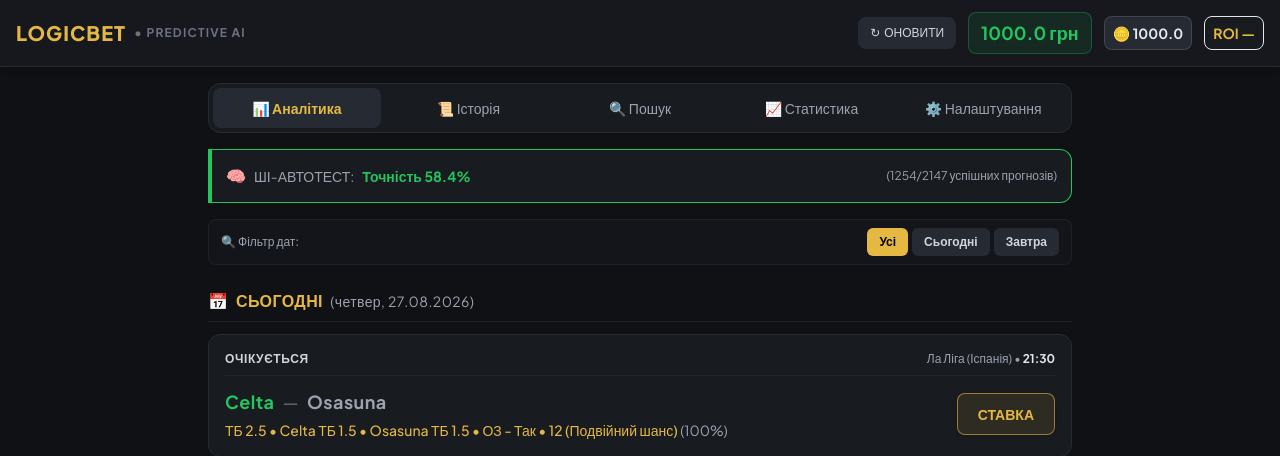
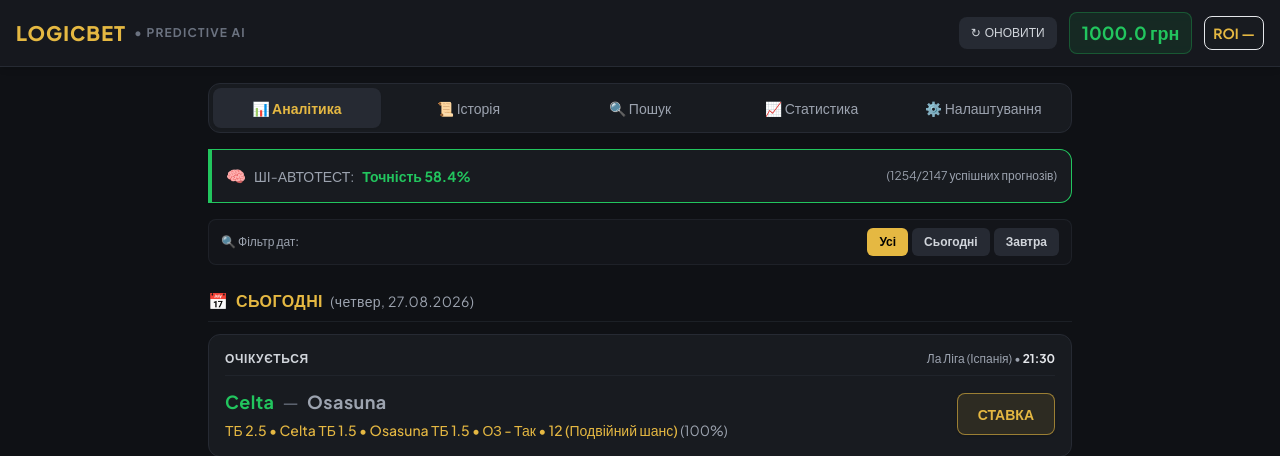
Before and after one commit to Jorge-Ardid/LogicBet, a Flask app: page / in a window 1280 px wide. Shown: the top 456 px of the page. Run offline with Flask 3, Linux system fonts and the light colour scheme; data comes from the database, SQL or seed files in the repository; data that the repository does not hold is empty; some libraries are stand-ins or nearby versions.

Commit message:
fix: remove duplicate free-capital badge in header

```diff
--- a/webapp/templates/index.html
+++ b/webapp/templates/index.html
@@ -42,9 +42,7 @@
       <div id="bankroll-badge" title="Загальний баланс (включно із замороженими під активними ставками)" class="bg-greenAccent/10 border border-greenAccent/30 text-greenAccent font-bold text-xs sm:text-base md:text-lg px-2 sm:px-3 py-1.5 rounded-lg whitespace-nowrap">
         — грн
       </div>
-      <div id="bal-free-badge" title="Доступні кошти (Free Capital)" class="hidden sm:block bg-borderDark border border-gray-500/40 text-gray-200 font-bold text-xs sm:text-sm px-2 py-1.5 rounded-lg whitespace-nowrap">
-        🪙 —
-      </div>
+
       <div id="roi-badge" title="ROI за розрахованими ставками (Settled only)" class="hidden sm:block bg-cardBg border border-goldAccent/40 font-bold text-xs sm:text-sm px-2 py-1.5 rounded-lg whitespace-nowrap text-goldAccent">
         ROI —%
       </div>
```
